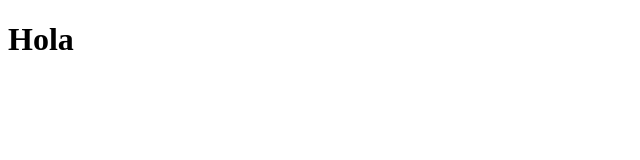
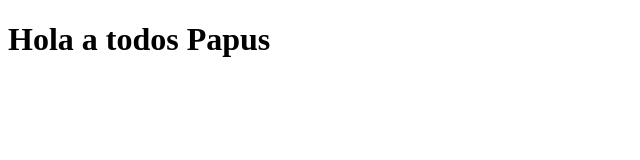
Before and after one commit to JDF-SF90/gittutorial, a plain HTML site: page index.html in a window 1280 px wide. Shown: the whole page, without its empty margins (0-640 px from the left). Drawn offline with Linux system fonts and the light colour scheme.

Commit message:
modificamos index titulo

```diff
--- a/index.html
+++ b/index.html
@@ -9,7 +9,7 @@
 </head>
 
 <body>
-    <h1>Hola</h1>
+    <h1>Hola a todos Papus</h1>
 </body>
 
 </html>
```
